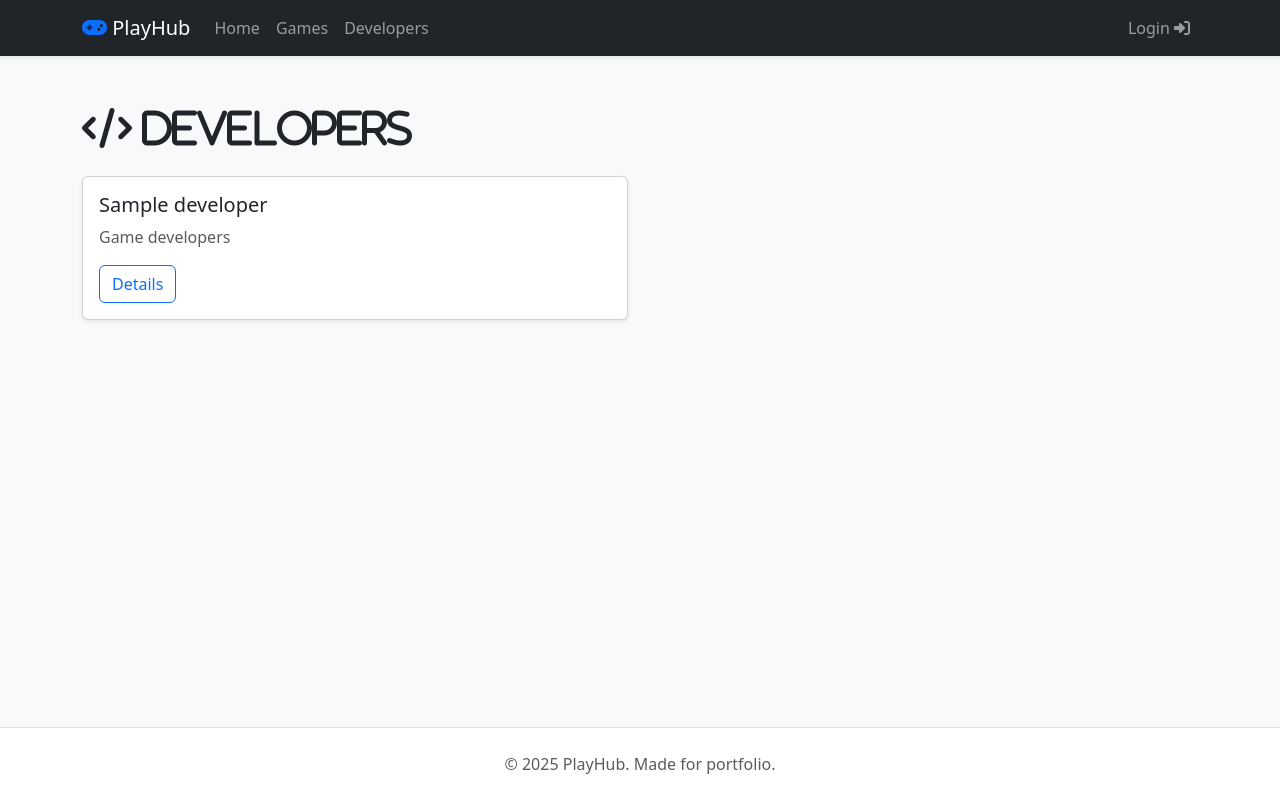
After one commit to nastyagst/playhub, a Django app: page /developers/ in a window 1280 px wide. The commit adds this page. Run offline with Django 5.2, Linux system fonts and the light colour scheme; tables that the repository leaves empty hold one stand-in row (values such as "Sample post").

Commit message:
Implement Developers system (List/Detail), Game Detail page, and update navigation

```diff
--- a/catalog/models.py
+++ b/catalog/models.py
@@ -1,6 +1,7 @@
 from django.db import models
 from django.contrib.auth.models import AbstractUser
 from django.conf import settings
+from django.urls import reverse
 
 class Gamer(AbstractUser):
     bio = models.TextField(blank=True, verbose_name="About me")
@@ -42,6 +43,9 @@
     def __str__(self):
         return self.title
 
+    def get_absolute_url(self):
+        return reverse("catalog:game-detail", args=[str(self.id)])
+
 
 class Comment(models.Model):
     user = models.ForeignKey(settings.AUTH_USER_MODEL, on_delete=models.CASCADE)
--- a/catalog/urls.py
+++ b/catalog/urls.py
@@ -8,5 +8,7 @@
     path("", index, name="index"),
     path("games/", GameListView.as_view(), name="game-list"),
     path("games/<int:pk>/", GameDetailView.as_view(), name="game-detail"),
+    path("developers/", views.DeveloperListView.as_view(), name="developer-list"),
+    path("developers/<int:pk>/", views.DeveloperDetailView.as_view(), name="developer-detail"),
     path('accounts/register/', views.register, name='register'),
 ]
--- a/catalog/views.py
+++ b/catalog/views.py
@@ -60,3 +60,14 @@
 
     context = {"form": form}
     return render(request, "registration/register.html", context)
+
+
+class DeveloperListView(generic.ListView):
+    model = Developer
+    paginate_by = 5
+    context_object_name = "developer_list"
+    template_name = "catalog/developer_list.html"
+
+
+class DeveloperDetailView(generic.DetailView):
+    model = Developer
--- a/templates/base.html
+++ b/templates/base.html
@@ -28,7 +28,7 @@
           <a class="nav-link" href="{% url 'catalog:game-list' %}">Games</a>
         </li>
         <li class="nav-item">
-          <a class="nav-link" href="#">Developers</a>
+          <a class="nav-link" href="{% url 'catalog:developer-list' %}">Developers</a>
         </li>
       </ul>
 
--- /dev/null
+++ b/templates/catalog/developer_list.html
@@ -0,0 +1,46 @@
+{% extends "base.html" %}
+
+{% block content %}
+<h1 class="my-4"><i class="fas fa-code"> Developers</i></h1>
+
+{% if object_list %}
+<div class="row">
+  {% for developer in object_list %}
+  <div class="col-md-6 mb-4">
+    <div class="card h-100 shadow-sm">
+      <div class="card-body">
+        <h5 class="card-title"> {{ developer.name }}</h5>
+        <p class="card-text text-muted">
+          Game developers
+        </p>
+        <a href="{% url 'catalog:developer-detail' developer.pk %}" class="btn btn-outline-primary">Details</a>
+      </div>
+    </div>
+  </div>
+  {% endfor %}
+</div>
+
+{% if is_paginated %}
+<div class="pagination mt-4">
+  <span class="step-links">
+    {% if page_obj.has_previous %}
+    <a class="btn btn-outline-secondary btn-sm" href="?page=1">&laquo; first</a>
+    <a class="btn btn-outline-secondary btn-sm" href="?page={{ page_obj.previous_page_number }}">previous</a>
+    {% endif %}
+
+  <span class="current mx-2">
+    Page {{ page_obj.number }} of {{ page_obj.paginator.num_pages }}.
+  </span>
+
+  {% if page_obj.has_next %}
+    <a class="btn btn-outline-secondary btn-sm" href="?page={{ page_obj.next_page_number }}">next</a>
+    <a class="btn btn-outline-secondary btn-sm" href="?page={{ page_obj.paginator.num_pages }}">last &raquo;</a>
+  {% endif %}
+  </span>
+</div>
+{% endif %}
+
+{% else %}
+  <div class="alert alert-warning">No developers found</div>
+{% endif %}
+{% endblock %}
```
Also changed, not shown: templates/catalog/developer_detail.html (added, +34 -0 lines), media/games/skyrim.webp (added), media/games/skyrim_8NhLaOA.webp (added).
